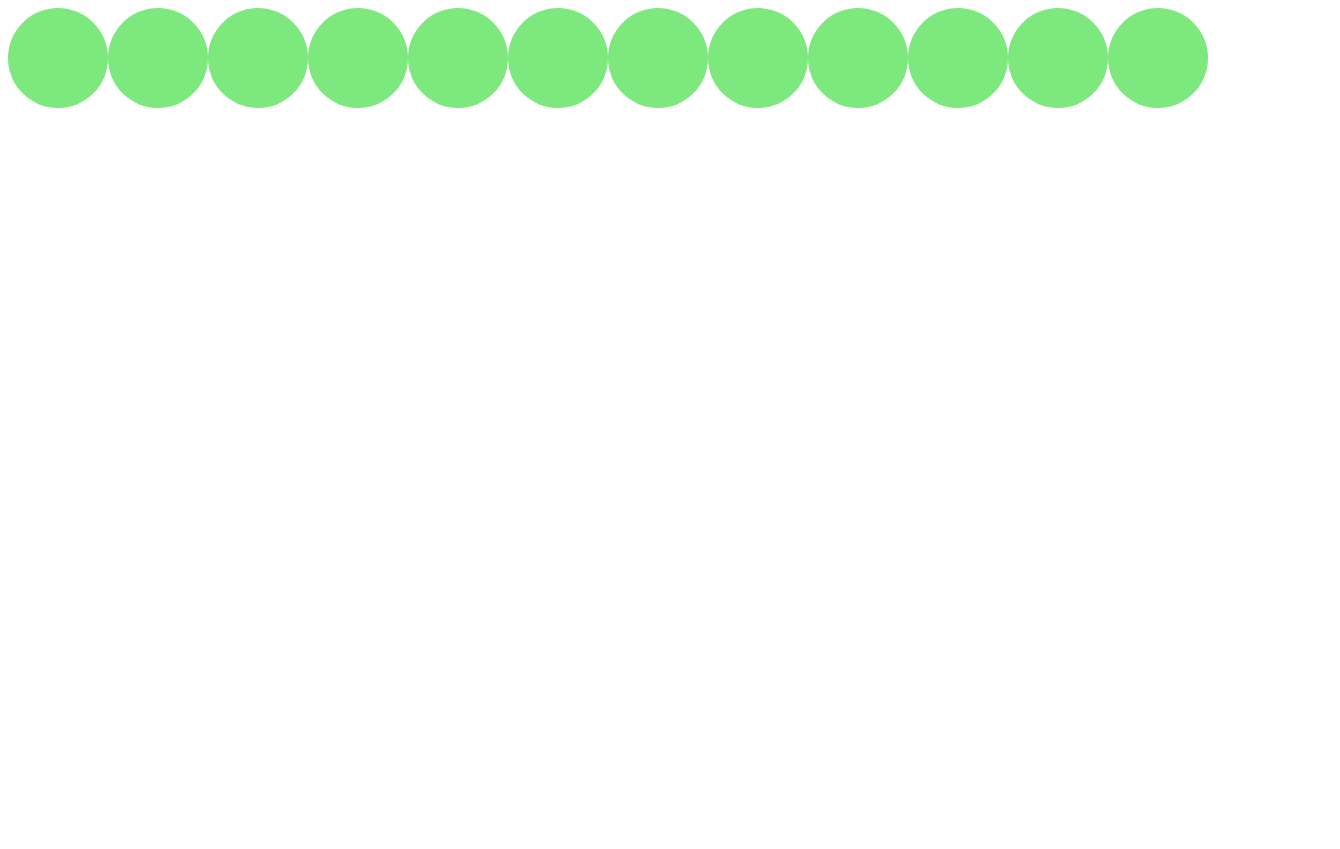
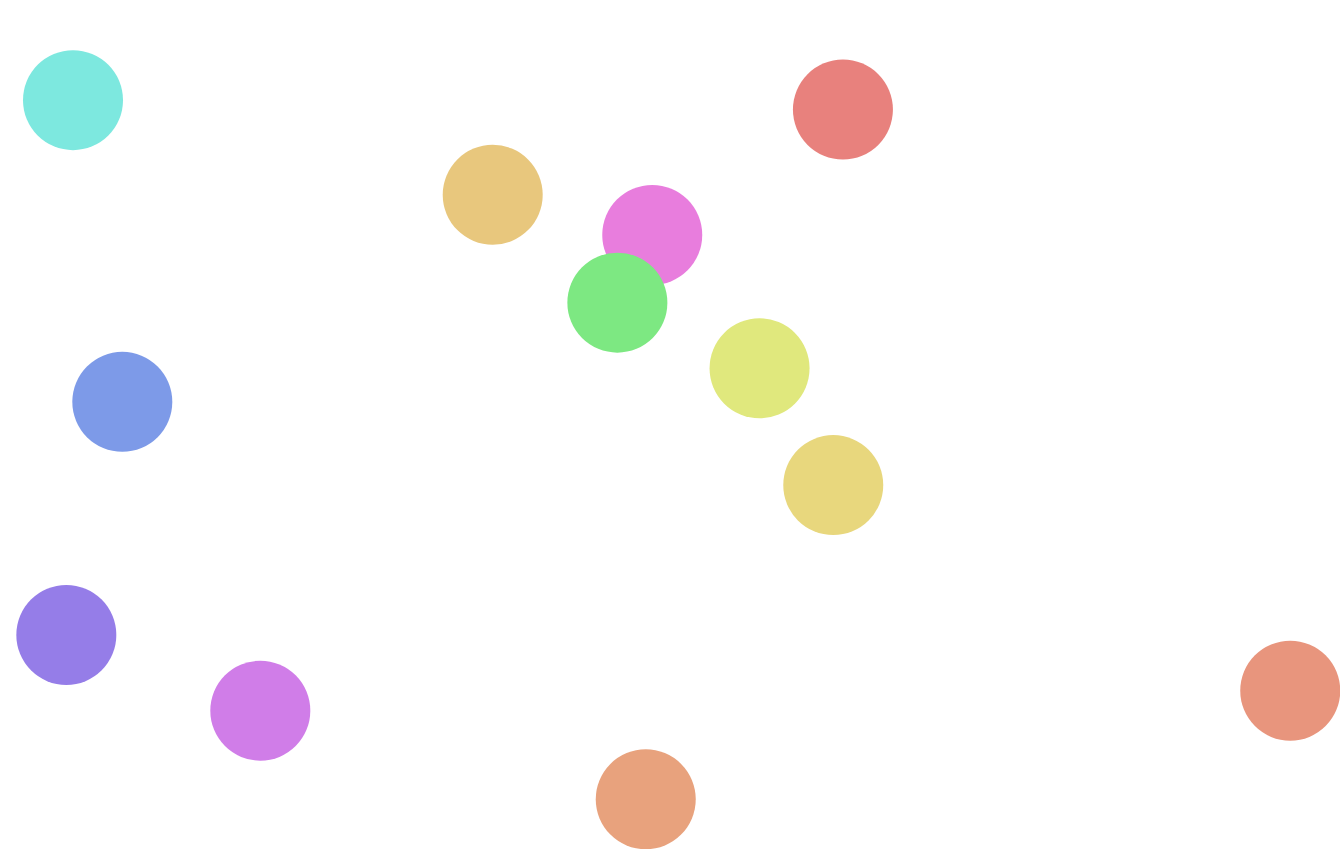
Before and after one commit to StefanFlorea00/githubExampleSem2, a plain HTML site: page index.html in a window 1280 px wide. Shown: the whole page, 1340 px wide, since content can reach past the window. Before the commit the page ends 800 px from the top, so only its background shows below. Drawn offline with Linux system fonts and the light colour scheme.

Commit message:
animate bubbles

```diff
--- a/index.html
+++ b/index.html
@@ -22,5 +22,7 @@
     <div></div>
     <div></div>
     </div>
+
+    <script src="index.js"></script>
 </body>
 </html>
--- /dev/null
+++ b/index.js
@@ -0,0 +1,15 @@
+window.addEventListener("load", start);
+
+function start(){
+    const bubbles = document.querySelectorAll("#wrapper>div");
+    console.log(bubbles);
+
+    bubbles.forEach(bubble=>{
+        const x = Math.random()*100;
+        const y = Math.random()*100;
+        const hue = Math.random()*360;
+        bubble.style.background="hsl("+hue+", 70%, 70%)";
+        bubble.style.transform="translate("+x+"vw,"+y+"vh)";
+    })
+
+}
--- a/style.css
+++ b/style.css
@@ -3,10 +3,6 @@
     height: 100px;
     border-radius: 50%;
     background: hsl(120, 70%, 70%);
-
+    position: absolute;
+    transition: all 4s;
 }
-
-#wrapper {
-    display: flex;
-    flex-flow: row wrap;
-}
```
